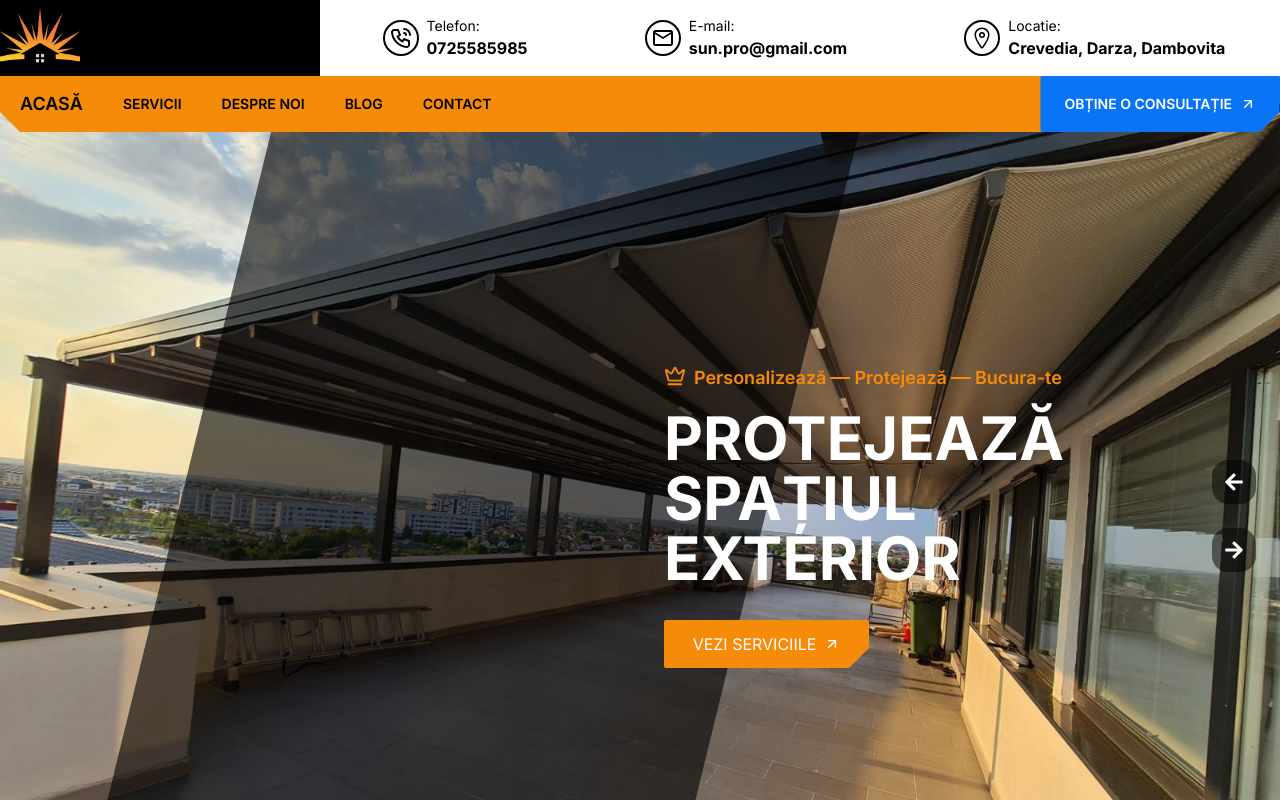
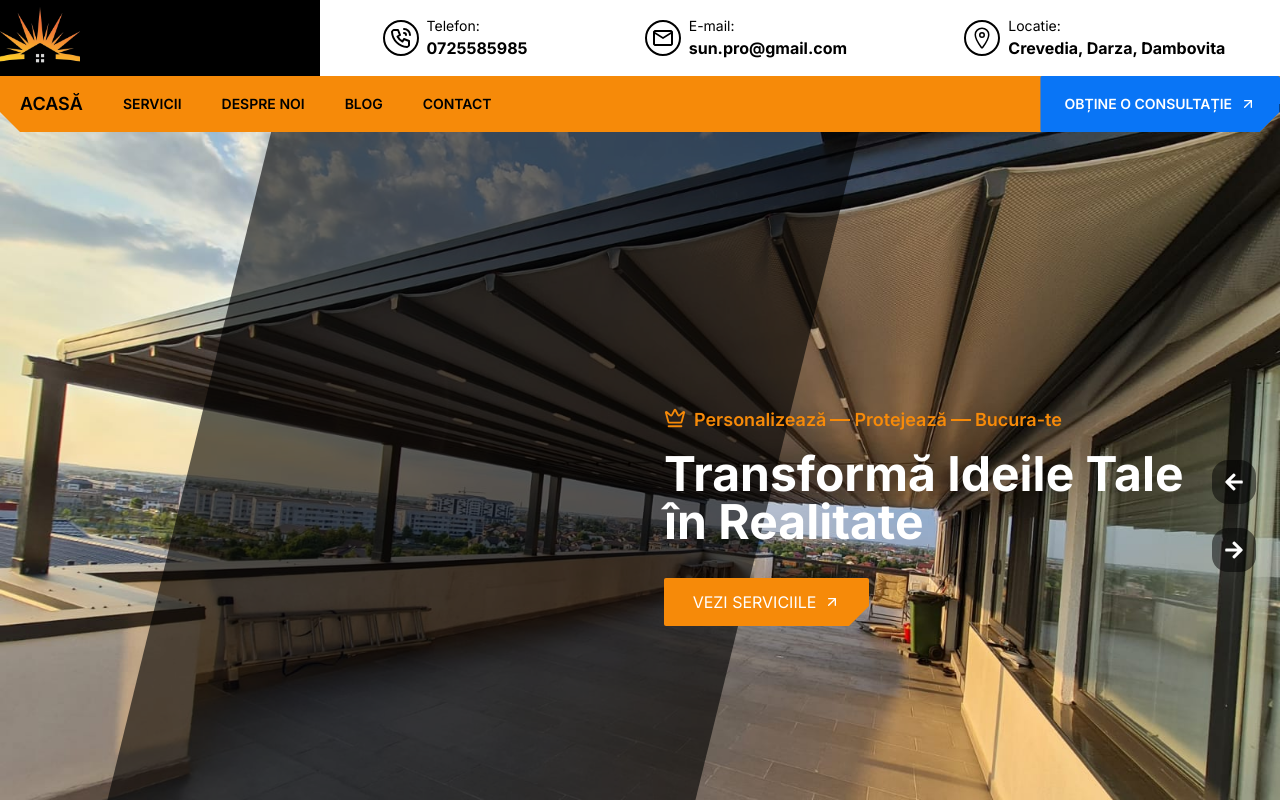
Before and after one commit to mocanuandrei1/sun-pro-2, a Next.js app: page / in a window 1280 px wide. Shown: the top 800 px of the page. Built offline with nearby package versions, Linux system fonts and the light colour scheme.

Commit message:
Refactor Hero component to update text content and improve image loading

```diff
--- a/src/components/Hero.js
+++ b/src/components/Hero.js
@@ -8,9 +8,9 @@ import Button from "./custom ui/Button";
 export default function Hero() {
   const images = ["/Hero1.jpg", "/Hero2.jpg", "/Hero3.jpg"];
   const texts = [
-    "PROTEJEAZĂ SPAȚIUL EXTERIOR",
-    "PROTEJEAZĂ SPAȚIUL EXTERIOR2",
-    "PROTEJEAZĂ SPAȚIUL EXTERIOR3",
+    "Transformă Ideile Tale în Realitate",
+    "Asigură Confort și Siguranță în Orice Vreme",
+    "Savurează Momente de Liniște și Relaxare",
   ];
   const [currentImageIndex, setCurrentImageIndex] = useState(0);
   const [isButtonDisabled, setIsButtonDisabled] = useState(false);
@@ -75,7 +75,7 @@ export default function Hero() {
             <hr className="animate-fade-in-down delay-5 w-5 border-t-2 border-[#f68a09] mx-1" />
             <span className="animate-fade-in-down delay-6">Bucura-te</span>
           </div>
-          <p className="lg:text-6xl text-3xl font-bold mt-4 animate-fade-in-left delay-7">
+          <p className="lg:text-5xl text-3xl font-bold mt-4 animate-fade-in-left delay-7">
             <span>{texts[currentImageIndex]}</span>
           </p>
           <Button
```
